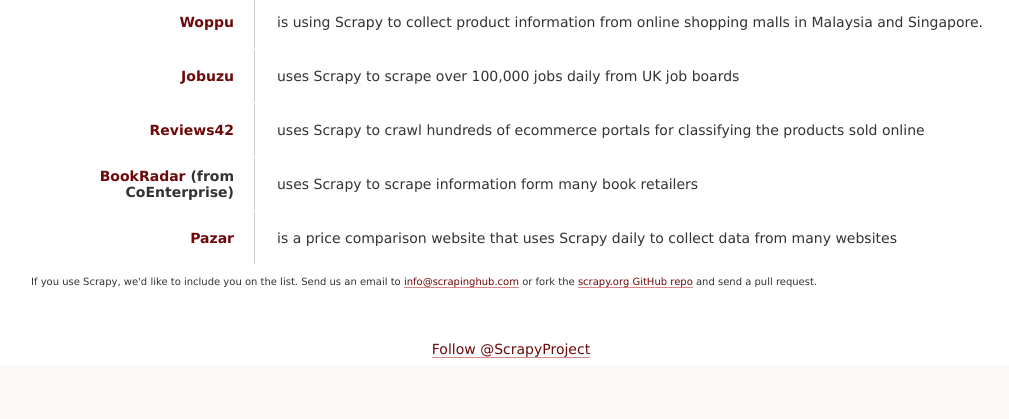
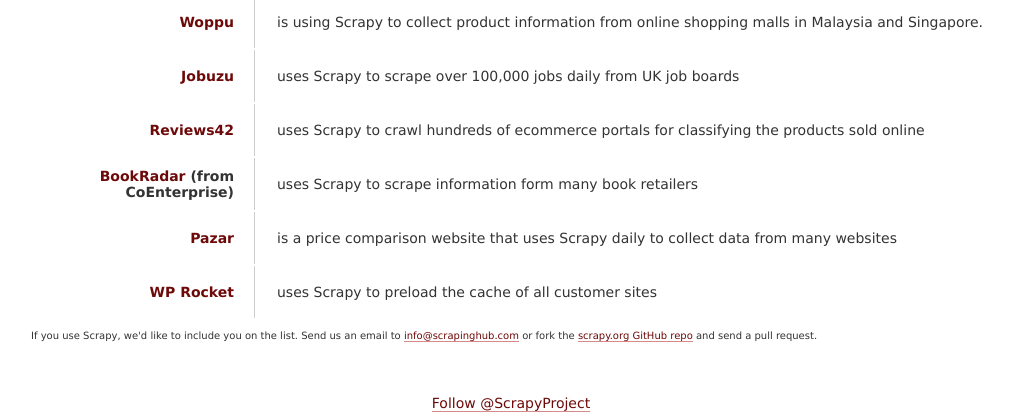
Before and after one commit to scrapy/scrapy.org, a Django app: template templates/pages/companies.html in a window 1280 px wide. Shown: the part 2048-2467 px from the top of the page, without its empty margins (129-1138 px from the left). Before the commit the page ends 2406 px from the top, so only its background shows below. Run offline with Django 3.2, Linux system fonts and the light colour scheme; the template is opened without the code that fills it, so the values that code supplies are empty; some libraries are stand-ins or nearby versions; grey boxes are pictures that could not be loaded.

Commit message:
Add WP Rocket, and link to scrapy.org

```diff
--- a/templates/pages/companies.html
+++ b/templates/pages/companies.html
@@ -165,8 +165,12 @@
         <th><a href="http://pazar.org/">Pazar</a></th>
         <td>is a price comparison website that uses Scrapy daily to collect data from many websites</td>
     </tr>
+    <tr>
+        <th><a href="http://wp-rocket.me/">WP Rocket</a></th>
+        <td>uses Scrapy to preload the cache of all customer sites</td>
+    </tr>
 </table>
 
-<p class="note">If you use Scrapy, we'd like to include you on the list. Send us an email to <a href="mailto:info@scrapinghub.com">info@scrapinghub.com</a> or fork the <a href="">scrapy.org GitHub repo</a> and send a pull request.</p>
+<p class="note">If you use Scrapy, we'd like to include you on the list. Send us an email to <a href="mailto:info@scrapinghub.com">info@scrapinghub.com</a> or fork the <a href="https://github.com/scrapy/scrapy.org">scrapy.org GitHub repo</a> and send a pull request.</p>
 
 {% endblock %}
```
